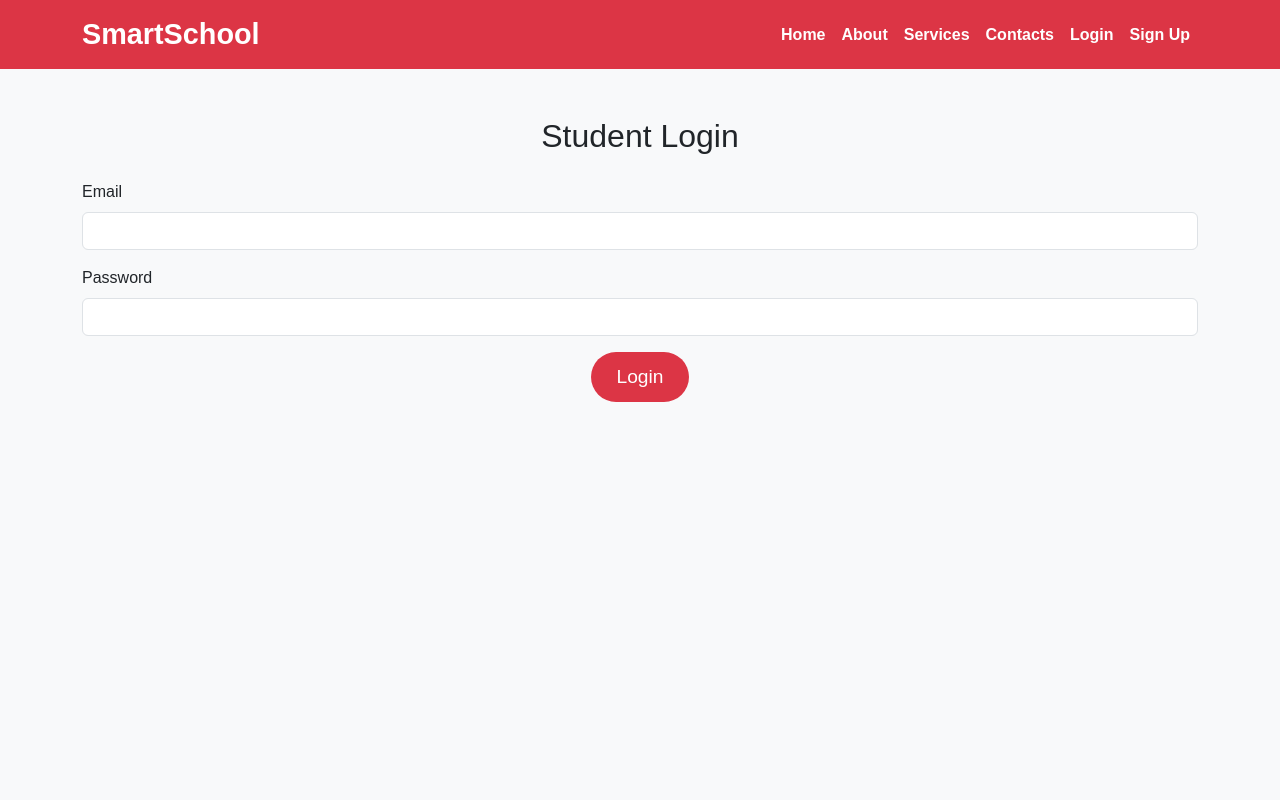
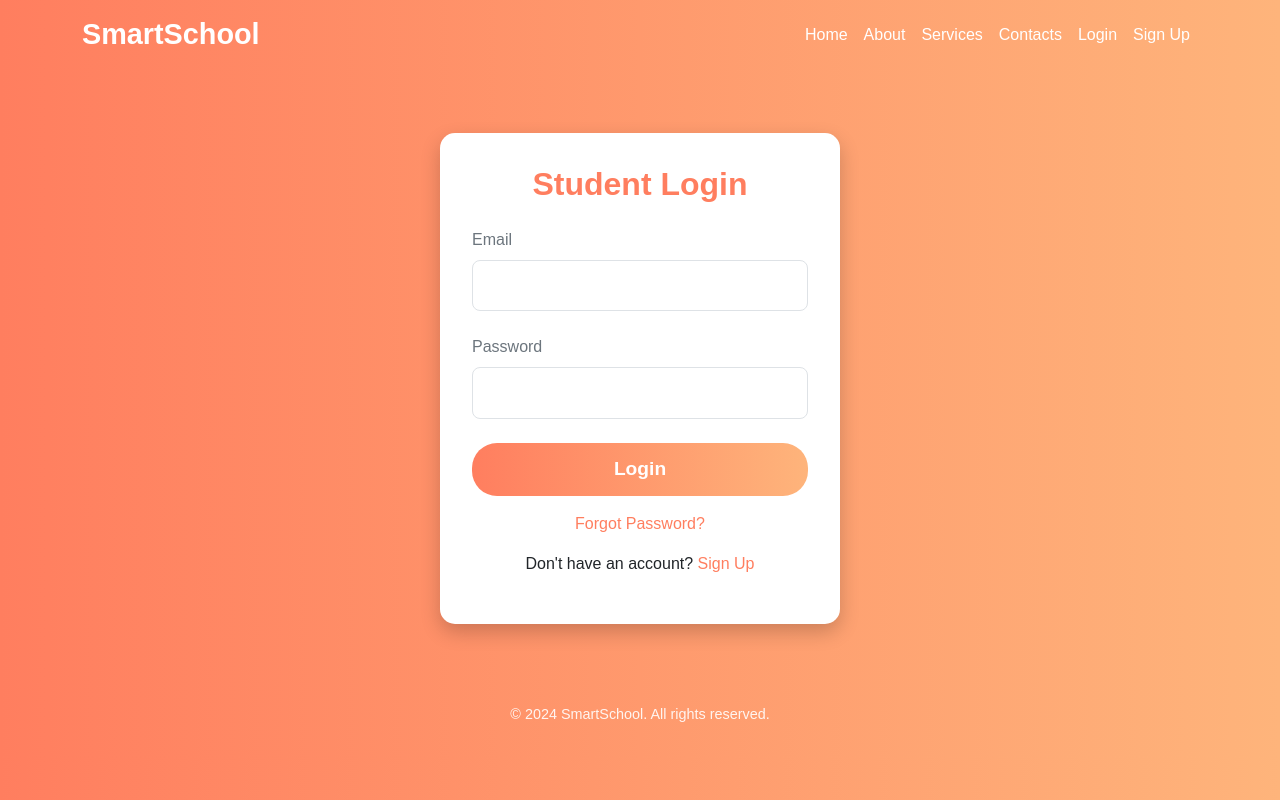
Before and after one commit to johncybersec1/smartsys, a Flask app: page /login in a window 1280 px wide. Run offline with Flask 3, Linux system fonts and the light colour scheme.

Commit message:
edited login and teacher dash

```diff
--- a/templates/home.html
+++ b/templates/home.html
@@ -48,7 +48,7 @@
     <!-- Hero Section -->
     <section class="hero-section">
         <div class="container">
-            <h1>Welcome to SmartSchool</h1>
+            <h2>Welcome to SmartSchool</h2>
             <p>Efficient, Modern, and User-Friendly School Management System</p>
             <a href="{{ url_for('get_started') }}" class="btn cta-btn">Get Started</a>
         </div>
--- a/templates/login.html
+++ b/templates/login.html
@@ -6,13 +6,84 @@
     <title>Login | SmartSchool</title>
     <!-- Bootstrap CSS -->
     <link href="https://cdn.jsdelivr.net/npm/bootstrap@5.3.0-alpha1/dist/css/bootstrap.min.css" rel="stylesheet">
+    <link rel="stylesheet" href="https://cdnjs.cloudflare.com/ajax/libs/font-awesome/5.15.4/css/all.min.css">
 
-    <!-- Custom CSS -->
-    <link rel="stylesheet" href="static/styles.css">
+    <style>
+        /* Background */
+        body {
+            background: linear-gradient(to right, #ff7e5f, #feb47b);
+            font-family: 'Arial', sans-serif;
+        }
+        .navbar {
+            background-color: transparent;
+        }
+        .navbar a.navbar-brand {
+            font-weight: bold;
+            color: white;
+            font-size: 1.8rem;
+        }
+        .navbar .nav-link {
+            color: white !important;
+            font-weight: 500;
+        }
+
+        /* Login Card */
+        .login-card {
+            max-width: 400px;
+            margin: 5% auto;
+            padding: 2rem;
+            background-color: white;
+            border-radius: 15px;
+            box-shadow: 0 8px 20px rgba(0, 0, 0, 0.2);
+            animation: slideUp 0.8s ease;
+        }
+        @keyframes slideUp {
+            from { transform: translateY(50px); opacity: 0; }
+            to { transform: translateY(0); opacity: 1; }
+        }
+        .login-card h2 {
+            color: #ff7e5f;
+            font-weight: bold;
+            margin-bottom: 1.5rem;
+            text-align: center;
+        }
+        .form-label {
+            color: #6c757d;
+            font-weight: 500;
+        }
+        .form-control {
+            border-radius: 8px;
+            padding: 0.8rem;
+        }
+        .btn-cta {
+            width: 100%;
+            background: linear-gradient(to right, #ff7e5f, #feb47b);
+            color: white;
+            font-size: 1.2rem;
+            padding: 0.75rem;
+            border: none;
+            border-radius: 25px;
+            font-weight: bold;
+            transition: background 0.3s ease;
+        }
+        .btn-cta:hover {
+            background: linear-gradient(to right, #feb47b, #ff7e5f);
+        }
+
+        /* Custom Footer */
+        .footer {
+            text-align: center;
+            color: white;
+            margin-top: 3rem;
+            padding: 1rem;
+            font-size: 0.9rem;
+            opacity: 0.9;
+        }
+    </style>
 </head>
 <body>
     <!-- Navbar -->
-    <nav class="navbar navbar-expand-lg navbar-dark">
+    <nav class="navbar navbar-expand-lg">
         <div class="container">
             <a class="navbar-brand" href="{{ url_for('home') }}">SmartSchool</a>
             <button class="navbar-toggler" type="button" data-bs-toggle="collapse" data-bs-target="#navbarNav" aria-controls="navbarNav" aria-expanded="false" aria-label="Toggle navigation">
@@ -42,22 +113,33 @@
             </div>
         </div>
     </nav>
-    <div class="container mt-5">
-        <h2 class="text-center mb-4">Student Login</h2>
+
+    <!-- Login Card -->
+    <div class="login-card">
+        <h2>Student Login</h2>
         <form action="{{ url_for('login') }}" method="POST">
-            <div class="mb-3">
+            <div class="mb-4">
                 <label for="email" class="form-label">Email</label>
                 <input type="email" class="form-control" id="email" name="email" required>
             </div>
-            <div class="mb-3">
+            <div class="mb-4">
                 <label for="password" class="form-label">Password</label>
                 <input type="password" class="form-control" id="password" name="password" required>
             </div>
-            <div class="mb-3 text-center">
-                <button type="submit" class="btn cta-btn">Login</button>
+            <button type="submit" class="btn btn-cta">Login</button>
+            <div class="text-center mt-3">
+                <a href="{{ url_for('forgot_password') }}" class="text-decoration-none" style="color: #ff7e5f;">Forgot Password?</a>
+            </div>
+            <div class="text-center mt-3">
+                <p>Don't have an account? <a href="{{ url_for('register') }}" class="text-decoration-none" style="color: #ff7e5f;">Sign Up</a></p>
             </div>
         </form>
     </div>
+
+    <!-- Footer -->
+    <footer class="footer">
+        <p>&copy; 2024 SmartSchool. All rights reserved.</p>
+    </footer>
 
     <!-- Bootstrap JS -->
     <script src="https://cdn.jsdelivr.net/npm/bootstrap@5.3.0-alpha1/dist/js/bootstrap.bundle.min.js"></script>
```
Also changed, not shown: templates/teacher_dashboard.html (+103 -38 lines).
